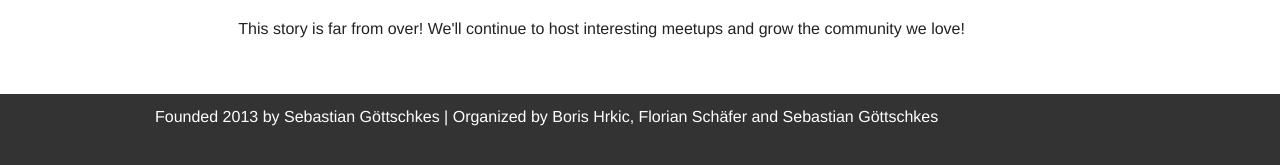
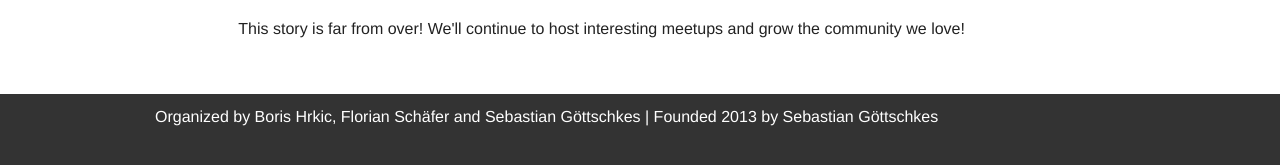
Before and after one commit to viennaphp/viennaphp.github.io, a Jekyll site: the page built from index.html, in a window 1280 px wide and 900 px high, scrolled down 1850 px. Shown: the part 646-811 px from the top of the window. Built offline with Jekyll 4.4.1, drawn with Linux system fonts in a browser that asks for light colours.

```diff
--- a/_includes/footer.html
+++ b/_includes/footer.html
@@ -1,7 +1,7 @@
 <div class="contain-to-grid">
     <div class="row">
         <div class="small-12 small-centered columns">
-            <p>Founded 2013 by Sebastian Göttschkes | Organized by Boris Hrkic, Florian Schäfer and Sebastian Göttschkes</p>
+            <p>Organized by Boris Hrkic, Florian Schäfer and Sebastian Göttschkes | Founded 2013 by Sebastian Göttschkes</p>
         </div>
     </div>
 </div>
```
